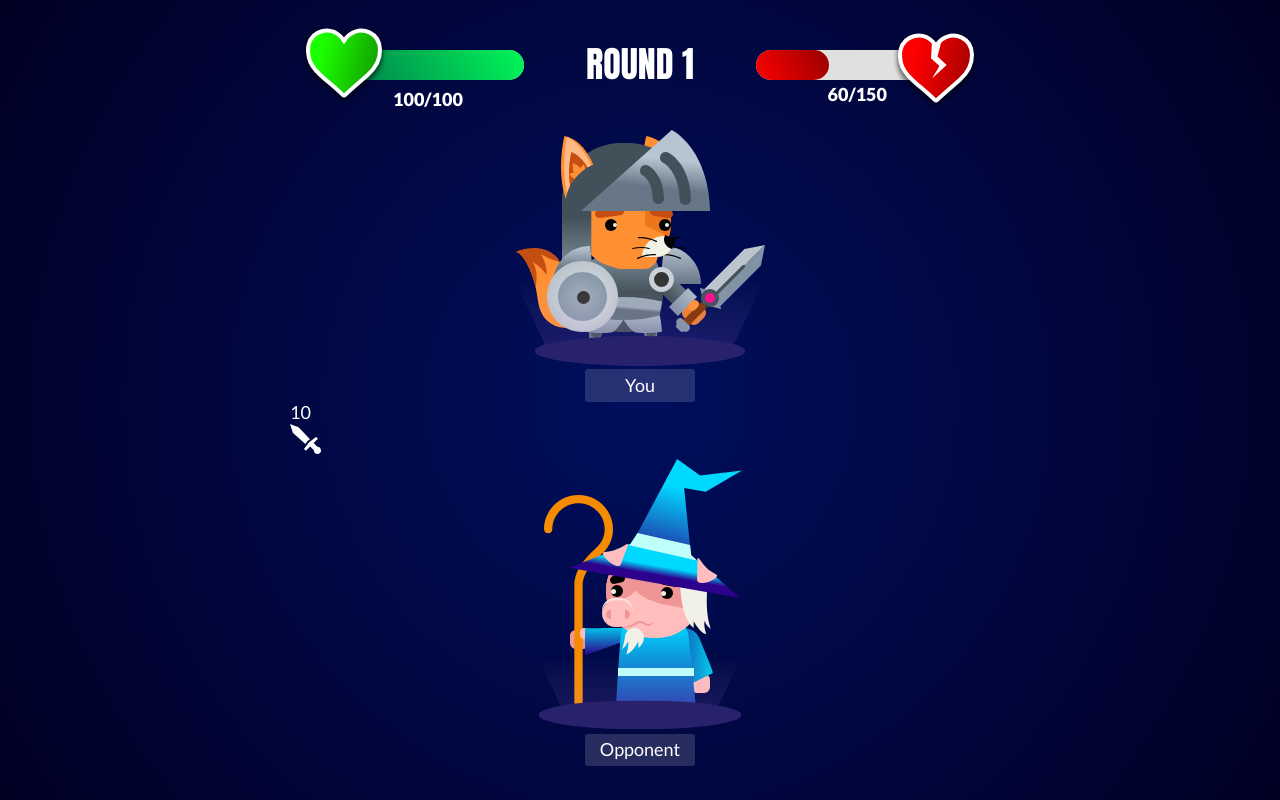
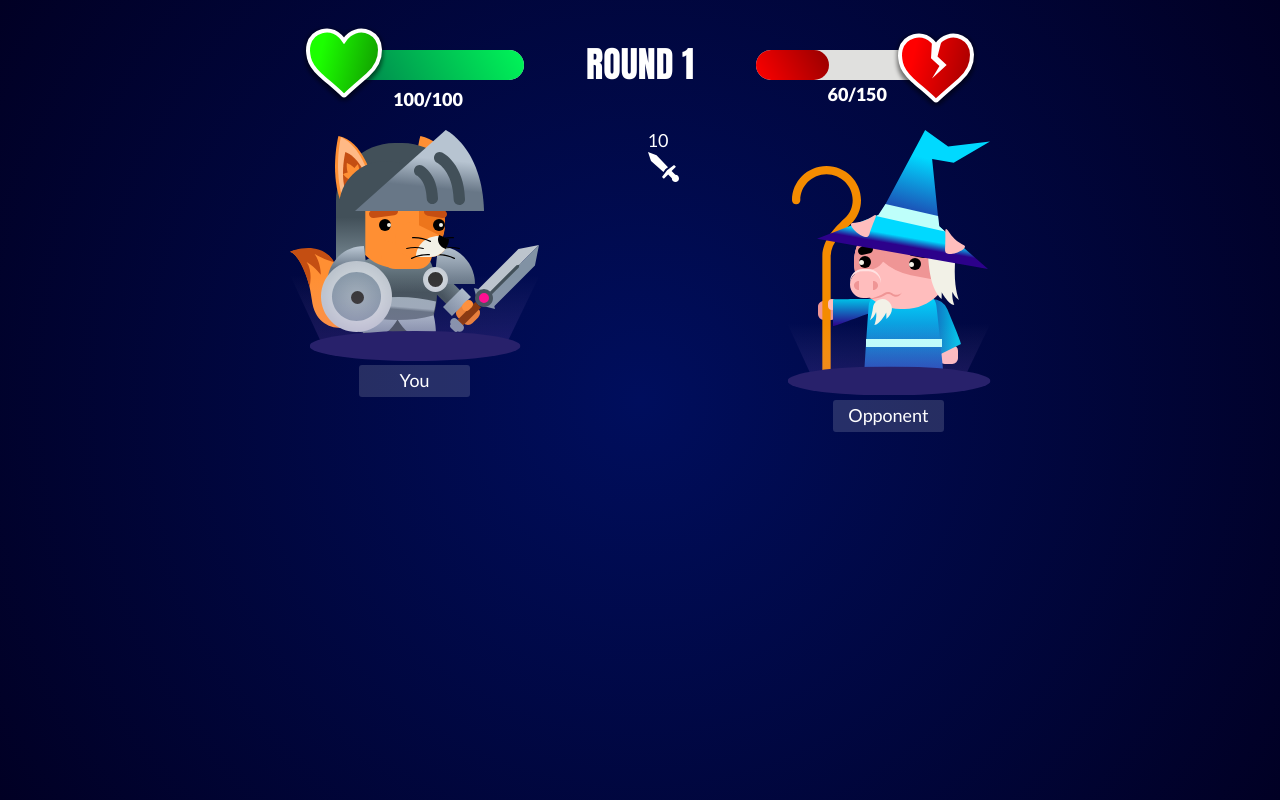
Before and after one commit to tamaraeaton/trivia-fighters, a React (Create React App) app: page /game in a window 1280 px wide. Built offline with nearby package versions, Linux system fonts and the light colour scheme.

Commit message:
RAP403: - formatting Game UI (WIP)

```diff
--- a/src/pages/Game.scss
+++ b/src/pages/Game.scss
@@ -1,7 +1,9 @@
+.healthBarContainer {
+  display: flex;
+}
+
 .avatarContainer {
-  border: '1px solid pink';
-  display: 'flex';
-  width: '100%';
-  align-content: 'flex-end';
-  justify-content: 'space-between';
+  display: flex;
+  justify-content: space-between;
+  // justify-items: flex-end;
 }
--- a/src/pages/Game.tsx
+++ b/src/pages/Game.tsx
@@ -1,3 +1,4 @@
+import './Game.scss';
 import HealthBar from 'components/HealthBar/HealthBar';
 import Round from '../components/Round/Round';
 import Action from '../components/Action/Action';
@@ -10,7 +11,7 @@ import ShadowBase from '../assets/images/shadow.svg';
 const Game: React.FunctionComponent = () => {
   return (
     <>
-      <div style={{ display: 'flex' }}>
+      <div className="healthBarContainer">
         <HealthBar
           testID="playerHealthBar"
           isReversed={false}
```
